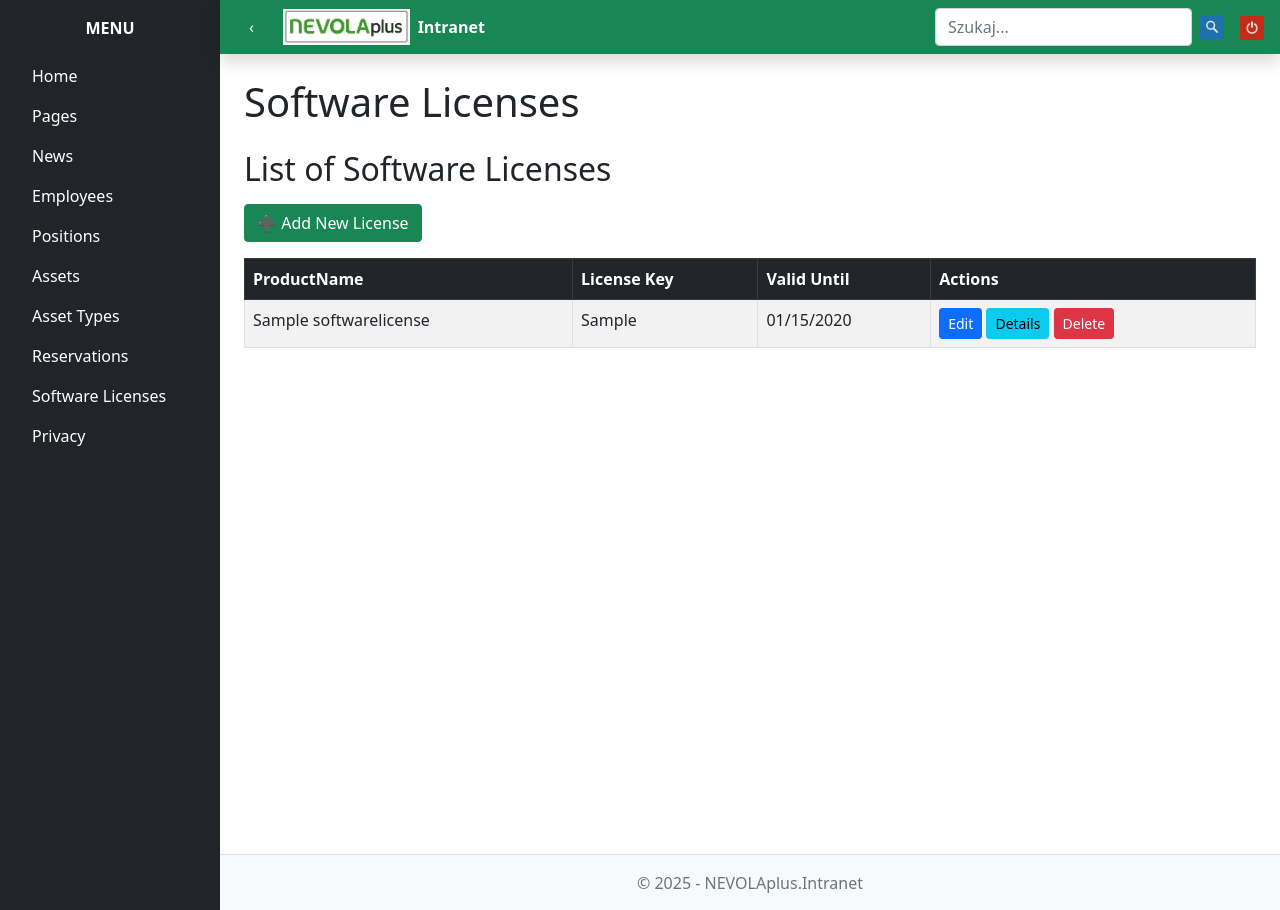
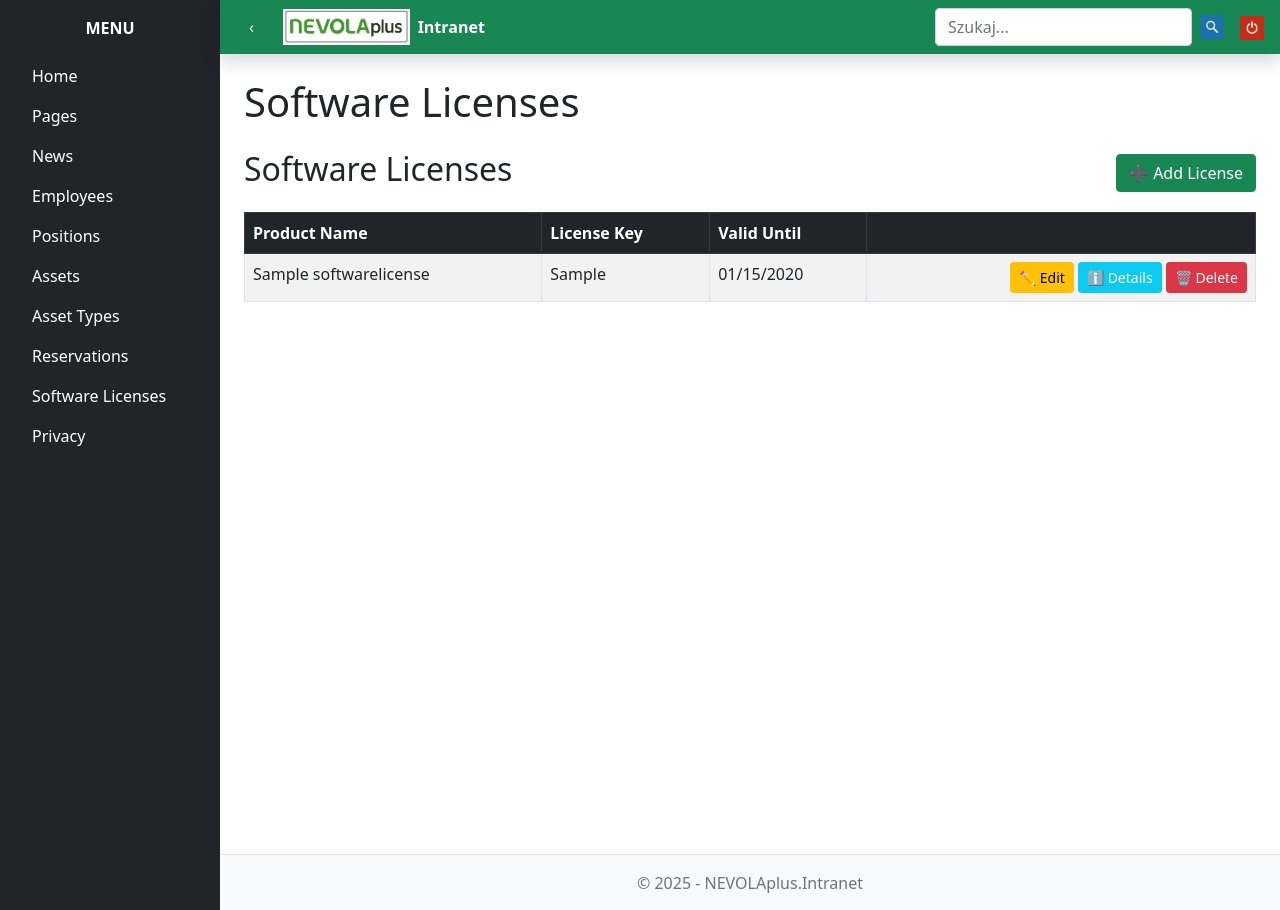
Before and after one commit to MichalGarnuch/NEVOLAplus, an ASP.NET Core app: page /SoftwareLicense in a window 1280 px wide. Shown: the top 910 px of the page. Run offline with ASP.NET Core 8, Linux system fonts and the light colour scheme; tables that the repository leaves empty hold one stand-in row (values such as "Sample post").

Commit message:
Chyba działajace na zajęcia 1 i 2

```diff
--- a/NEVOLAplus.Intranet/Views/SoftwareLicense/Index.cshtml
+++ b/NEVOLAplus.Intranet/Views/SoftwareLicense/Index.cshtml
@@ -1,24 +1,20 @@
 @model IEnumerable<NEVOLAplus.Data.Models.Licensing.SoftwareLicense>
-
 @{
     ViewData["Title"] = "Software Licenses";
 }
 
-<h2 class="mb-3">List of Software Licenses</h2>
+<div class="d-flex justify-content-between align-items-center mb-3">
+    <h2>Software Licenses</h2>
+    <a asp-action="Create" class="btn btn-success">➕ Add License</a>
+</div>
 
-<p>
-    <a asp-action="Create" class="btn btn-success">
-        <i class="bi bi-plus-circle"></i>➕ Add New License
-    </a>
-</p>
-
-<table class="table table-bordered table-striped">
+<table class="table table-bordered table-hover table-striped">
     <thead class="table-dark">
         <tr>
-            <th>@Html.DisplayNameFor(model => model.ProductName)</th>
-            <th>@Html.DisplayNameFor(model => model.LicenseKey)</th>
-            <th>@Html.DisplayNameFor(model => model.ValidUntil)</th>
-            <th>Actions</th>
+            <th>Product Name</th>
+            <th>License Key</th>
+            <th>Valid Until</th>
+            <th></th>
         </tr>
     </thead>
     <tbody>
@@ -28,10 +24,10 @@
                 <td>@item.ProductName</td>
                 <td>@item.LicenseKey</td>
                 <td>@item.ValidUntil.ToShortDateString()</td>
-                <td>
-                    <a asp-action="Edit" asp-route-id="@item.SoftwareLicenseId" class="btn btn-sm btn-primary">Edit</a>
-                    <a asp-action="Details" asp-route-id="@item.SoftwareLicenseId" class="btn btn-sm btn-info">Details</a>
-                    <a asp-action="Delete" asp-route-id="@item.SoftwareLicenseId" class="btn btn-sm btn-danger">Delete</a>
+                <td class="text-end">
+                    <a asp-action="Edit" asp-route-id="@item.SoftwareLicenseId" class="btn btn-sm btn-warning">✏️ Edit</a>
+                    <a asp-action="Details" asp-route-id="@item.SoftwareLicenseId" class="btn btn-sm btn-info text-white">ℹ️ Details</a>
+                    <a asp-action="Delete" asp-route-id="@item.SoftwareLicenseId" class="btn btn-sm btn-danger">🗑️ Delete</a>
                 </td>
             </tr>
         }
--- a/NEVOLAplus.Portal/Views/Page/Index.cshtml
+++ b/NEVOLAplus.Portal/Views/Page/Index.cshtml
@@ -25,9 +25,9 @@
                 <td>@item.Heading</td>
                 <td>@item.DisplayOrder</td>
                 <td class="text-end">
-                    <a asp-action="Edit" asp-route-id="@item.PageId" class="btn btn-sm btn-warning">✏️</a>
-                    <a asp-action="Details" asp-route-id="@item.PageId" class="btn btn-sm btn-info text-white">ℹ️</a>
-                    <a asp-action="Delete" asp-route-id="@item.PageId" class="btn btn-sm btn-danger">🗑️</a>
+                    <a asp-action="Edit" asp-route-id="@item.PageId" class="btn btn-sm btn-warning">✏️ Edit</a>
+                    <a asp-action="Details" asp-route-id="@item.PageId" class="btn btn-sm btn-info text-white">ℹ️ Detail</a>
+                    <a asp-action="Delete" asp-route-id="@item.PageId" class="btn btn-sm btn-danger">🗑️ Delete</a>
                 </td>
             </tr>
         }
```
Also changed, not shown: NEVOLAplus.Portal/Views/News/Index.cshtml (+5 -3 lines).
